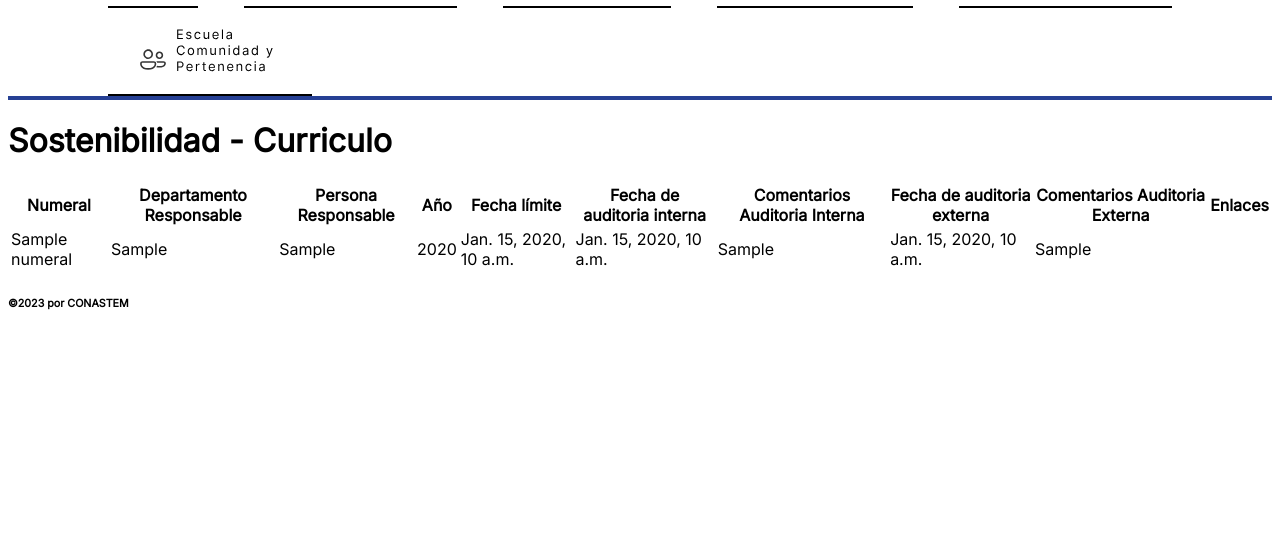
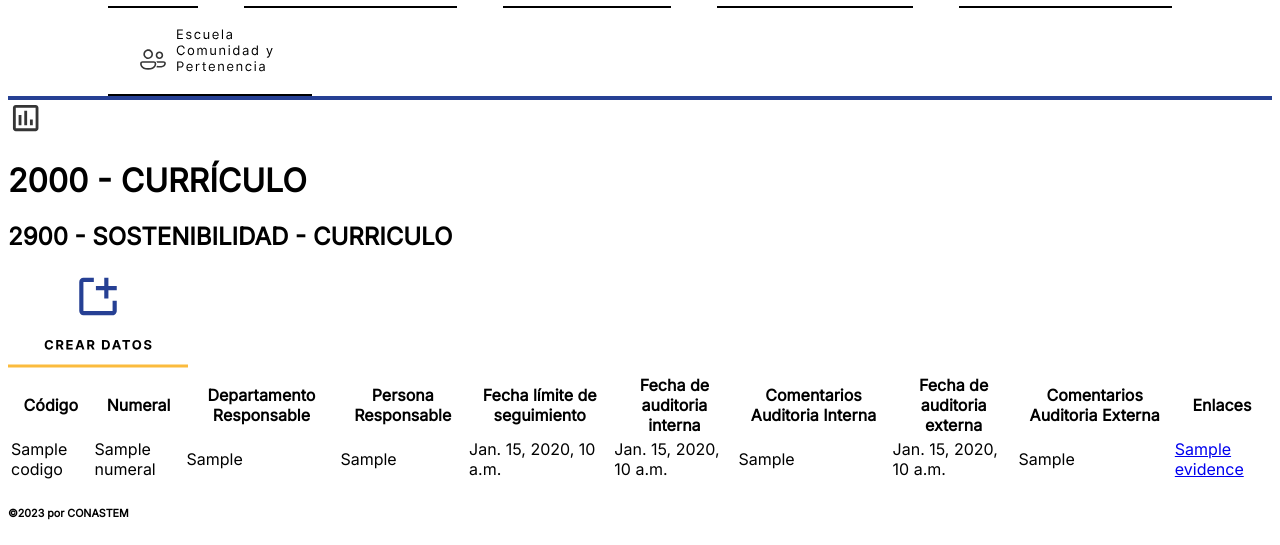
Before and after one commit to programateacademy/c9-conastem, a Django app: template CONASTEM/DataBase/templates/database/Curriculo/SostenibilidadCurriculo_list.html in a window 1280 px wide. Shown: the part 416-961 px from the top of the page. Before the commit the page ends 726 px from the top, so only its background shows below. Run offline with Django 4.2, Linux system fonts and the light colour scheme; the template is opened without the code that fills it: most values are stand-ins (such as "Sample title", 1, 10 or a date in 2020).

Commit message:
Change: modifying templetes SostenibilidadCurriculo

```diff
--- a/CONASTEM/DataBase/templates/database/Curriculo/ConsideracionesSobreAreasYAsignaturas_list.html
+++ b/CONASTEM/DataBase/templates/database/Curriculo/ConsideracionesSobreAreasYAsignaturas_list.html
@@ -37,11 +37,11 @@
             <td>{{ ConsideracionesSobreAreasYAsignaturas.dep_responsable }}</td>
             <td>{{ ConsideracionesSobreAreasYAsignaturas.person_responsable }}</td>
             <td>{{ ConsideracionesSobreAreasYAsignaturas.track_date }}</td>
-            <td>{{ ConsideracionesSobreAreasYAsignaturas.track_date }}</td>
             <td>{{ ConsideracionesSobreAreasYAsignaturas.internal_audiory_date }}</td>
             <td>{{ ConsideracionesSobreAreasYAsignaturas.internal_audirory_obs }}</td>
             <td>{{ ConsideracionesSobreAreasYAsignaturas.external_audiory_date }}</td>
             <td>{{ ConsideracionesSobreAreasYAsignaturas.external_audirory_obs }}</td>
+            <td><a href="{{ConsideracionesSobreAreasYAsignaturas.evidence }}" target="_blank">{{ConsideracionesSobreAreasYAsignaturas.evidence }}</a></td>
         </tr>
         {% empty %}
         <tr>
--- a/CONASTEM/DataBase/templates/database/Curriculo/SostenibilidadCurriculo_list.html
+++ b/CONASTEM/DataBase/templates/database/Curriculo/SostenibilidadCurriculo_list.html
@@ -1,15 +1,26 @@
 {% extends "base_general.html" %}
 
 {% block content %}
-<h1>Sostenibilidad - Curriculo</h1>
+
+{% load static %}
+
+<div class= "titulo">
+    <img src="{%static 'images/tabla_detail/icon_for_instrucc_eva.svg' %}">
+    <h1>2000 - CURRÍCULO</h1>
+</div>
+<div class="subtitulo">
+    <h2>2900 - SOSTENIBILIDAD - CURRICULO</h2>
+    <a href="/database/sostenibilidad-curriculo/new"><img src="{%static 'images/crear_datos.svg'%}" alt="Crear datos"></a>
+</div>
+
 <table>
     <thead>
         <tr>
+            <th>Código</th>
             <th>Numeral</th>
             <th>Departamento Responsable</th>
             <th>Persona Responsable</th>
-            <th>Año</th>
-            <th>Fecha límite</th>
+            <th>Fecha límite de seguimiento</th>
             <th>Fecha de auditoria interna</th>
             <th>Comentarios Auditoria Interna</th>
             <th>Fecha de auditoria externa</th>
@@ -18,23 +29,26 @@
         </tr>
     </thead>
     <tbody>
+
         {% for SostenibilidadCurriculo in SostenibilidadCurriculo_list %}
         <tr>
+            <td>{{ SostenibilidadCurriculo.codigo }}</td>
             <td>{{ SostenibilidadCurriculo.numeral }}</td>
             <td>{{ SostenibilidadCurriculo.dep_responsable }}</td>
             <td>{{ SostenibilidadCurriculo.person_responsable }}</td>
-            <td>{{ SostenibilidadCurriculo.track_year }}</td>
             <td>{{ SostenibilidadCurriculo.track_date }}</td>
             <td>{{ SostenibilidadCurriculo.internal_audiory_date }}</td>
             <td>{{ SostenibilidadCurriculo.internal_audirory_obs }}</td>
             <td>{{ SostenibilidadCurriculo.external_audiory_date }}</td>
             <td>{{ SostenibilidadCurriculo.external_audirory_obs }}</td>
+            <td><a href="{{SostenibilidadCurriculo.evidence }}" target="_blank">{{SostenibilidadCurriculo.evidence }}</a></td>
         </tr>
         {% empty %}
         <tr>
-            <td colspan="9">No hay numerales.</td>
+            <td colspan="9">No hay registros.</td>
         </tr>
         {% endfor %}
     </tbody>
 </table>
+
 {% endblock content %}
```
